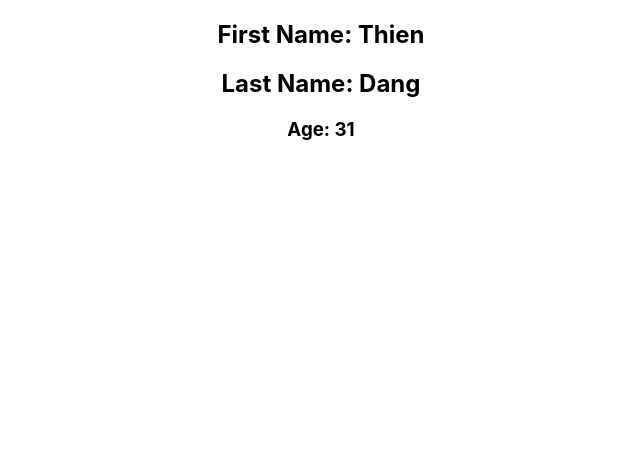
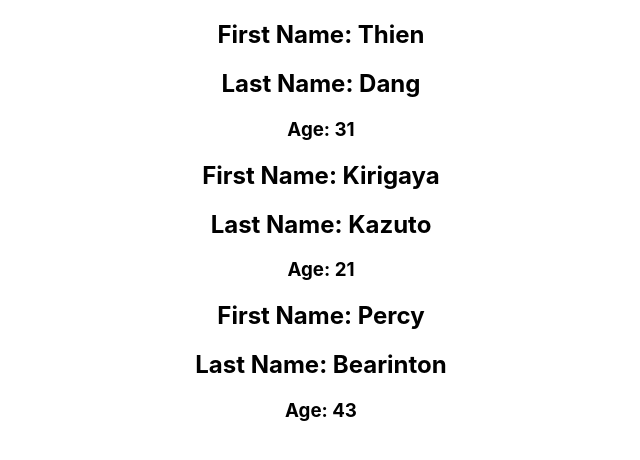
Before and after one commit to dev-tndang/dev-tndang-entertainmenthunter, a React (Create React App) app: page / in a window 1280 px wide. Shown: the top 460 px of the page, without its empty margins (319-959 px from the left). Built offline with nearby package versions, Linux system fonts and the light colour scheme.

Commit message:
Update 2023.08.11.07
Dynamically interact with the Person component from the App component via "props" arguments

```diff
--- a/src/App.js
+++ b/src/App.js
@@ -1,11 +1,11 @@
 import './App.css';
 
-const Person = () => {
+const Person = (props) => {
   return (
     <>
-      <h2>First Name: Thien</h2>
-      <h2>Last Name: Dang</h2>
-      <h3>Age: 31</h3>
+      <h2>First Name: {props.firstName}</h2>
+      <h2>Last Name: {props.lastName}</h2>
+      <h3>Age: {props.age}</h3>
     </>
   )
 }
@@ -13,7 +13,21 @@ const Person = () => {
 const App = () => {
   return (
     <div className="App">
-      <Person />
+      <Person
+        firstName='Thien'
+        lastName='Dang'
+        age='31'
+      />
+      <Person
+        firstName='Kirigaya'
+        lastName='Kazuto'
+        age='21'
+      />
+      <Person
+        firstName='Percy'
+        lastName='Bearinton'
+        age='43'
+      />
     </div>
   );
 }
```
